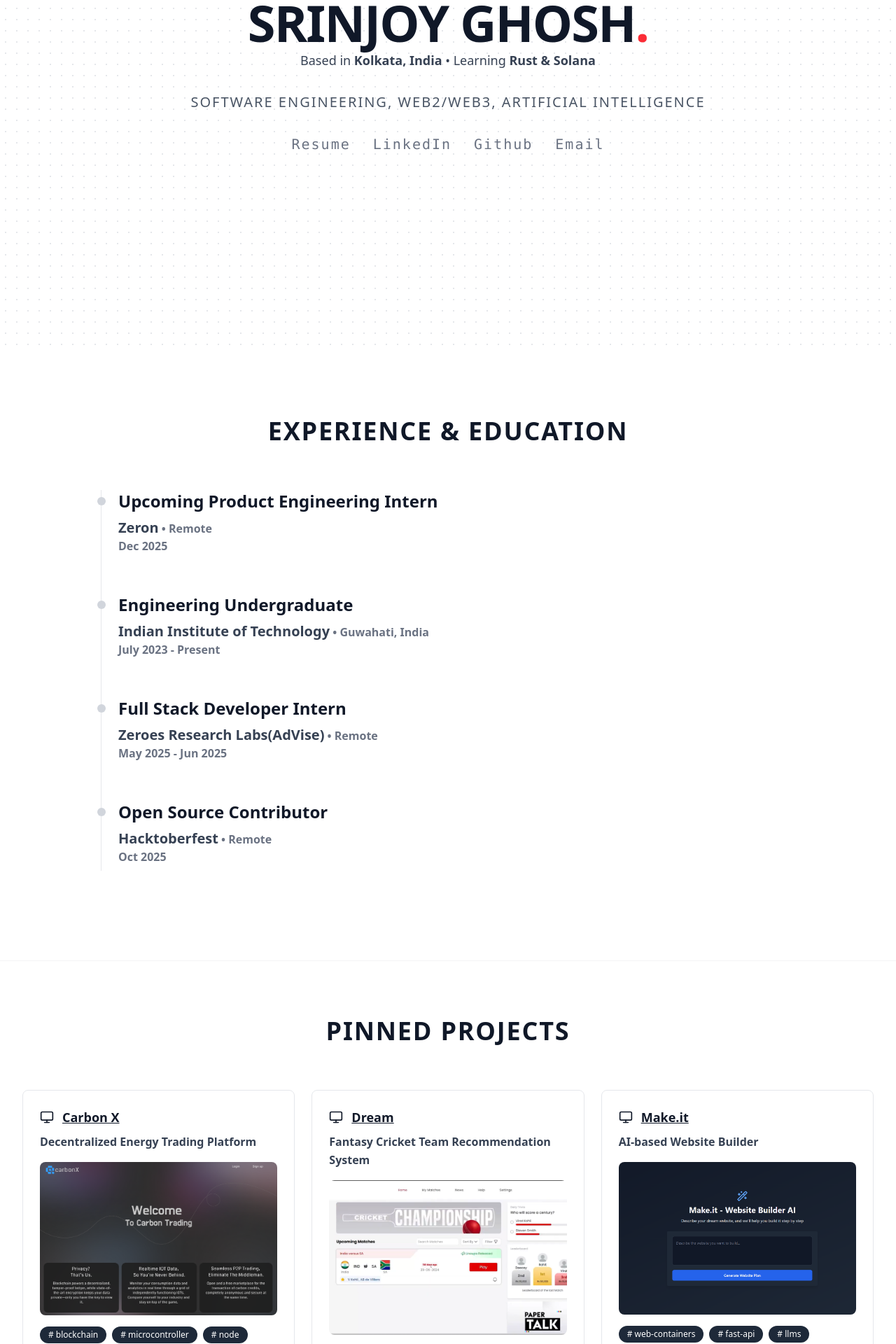
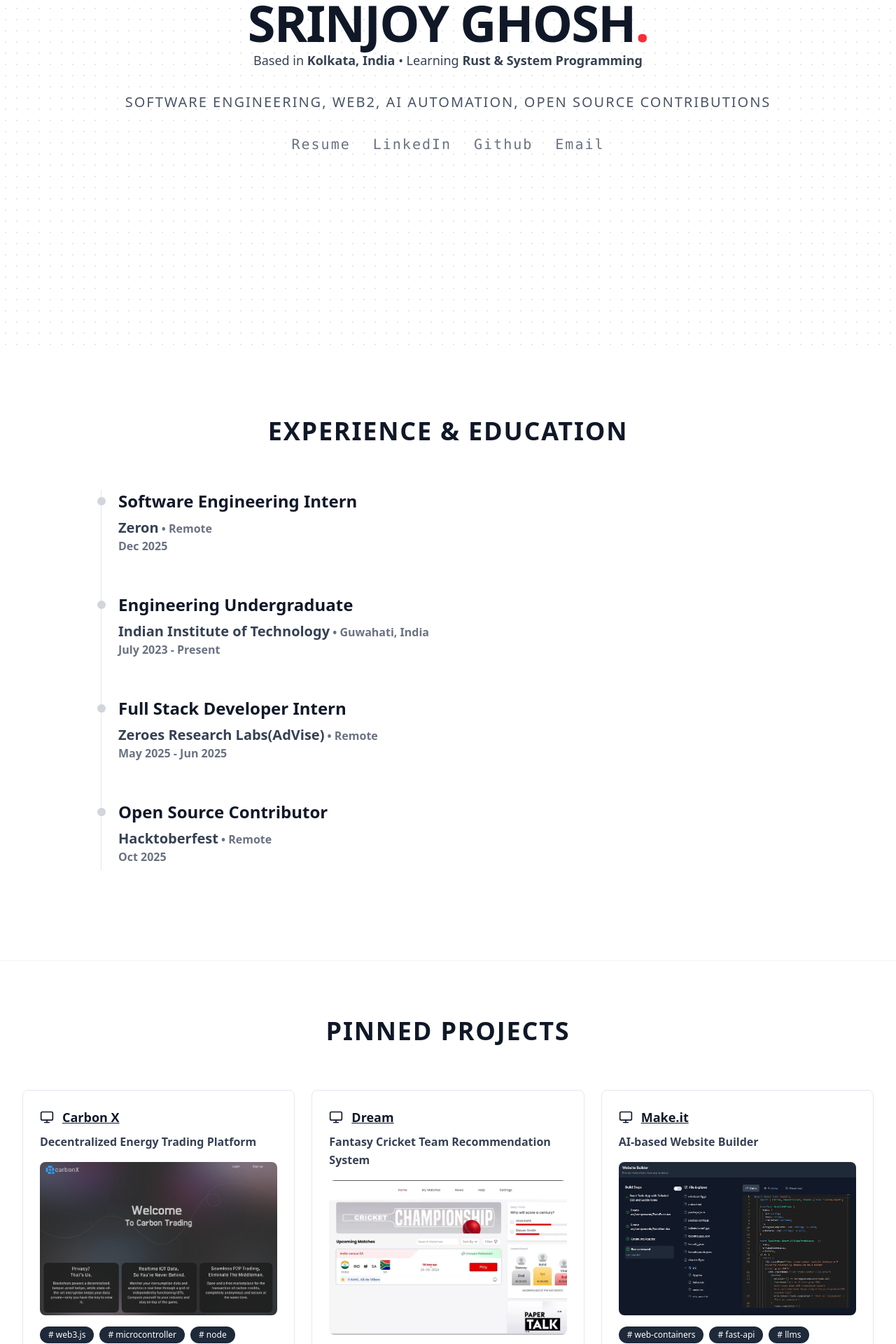
Before and after one commit to sgcodes7471/portoflio, a Next.js app: page / in a window 1280 px wide. Shown: the part 300-2220 px from the top of the page at 70% size. Built offline with nearby package versions, Linux system fonts and the light colour scheme.

Commit message:
work and projects updates

```diff
--- a/components/bg.tsx
+++ b/components/bg.tsx
@@ -13,7 +13,7 @@
     {
     company : "Zeron",
     date : "Dec 2025",
-    role : "Upcoming Product Engineering Intern",
+    role : "Software Engineering Intern",
     location : "Remote",
     details : <></>
    },
@@ -29,14 +29,14 @@
     date : "May 2025 - Jun 2025",
     role : "Full Stack Developer Intern",
     location : "Remote",
-    details : <>Worked with <b className = "text-red-500">Next.js</b>, <b className = "text-red-500">Python</b> and <b className = "text-red-500">Supabase</b> to make AI Advertisement products</>
+    details : <>Worked with <b className = "text-red-500">Next.js</b>, <b className = "text-red-500">Python</b> and <b className = "text-red-500">LLMs</b> to make AI Advertisement products pipelines</>
    },
    {
     company : "Hacktoberfest",
     date : "Oct 2025",
     role : "Open Source Contributor",
     location : "Remote",
-    details : <>Contributed using <b className = "text-red-500">JavaScript</b>, to build LLM-based content moderation system and a serverless realtime chat feature</>
+    details : <>Contributed using <b className = "text-red-500">JavaScript</b> and <b className = "text-red-500">Supabase</b>, to build content moderation system and a serverless realtime chat feature</>
    }
   ];
 
--- a/components/portfolio.tsx
+++ b/components/portfolio.tsx
@@ -18,7 +18,7 @@
       img : "/projects/carbon.png" ,
       subtitle : "Decentralized Energy Trading Platform",
       description: "A decentralized platform for tracking energy usage and enabling peer-to-peer energy trading supporting real-time trade broadcasting, secure order matching, and privacy-preserving transactions, with verified identities using NFTs as decentralized identifiers.",
-      tags: ["# blockchain", "# microcontroller", "# node", "# redis"],
+      tags: ["# web3.js", "# microcontroller", "# node", "# redis"],
       link: "https://github.com/sgcodes7471/carbon-x",
       date : "Jan 2025 - Feb 2025"
     },
@@ -35,10 +35,10 @@
       title: "Make.it",
       img : "/projects/make.png" ,
       subtitle : "AI-based Website Builder",
-      description: "A platform that generates complete websites with structured folders using Anthropic AI, supports follow-up prompts for iterative development, includes a file explorer and drag-and-drop component management, and runs live previews in browser.",
+      description: "A platform that generates complete websites with structured folders using Gemini AI, supports follow-up prompts for iterative development with GitHub OAuth, includes a file explorer and Zip-file downloads, and runs live previews in browser.",
       tags: ["# web-containers", "# fast-api", "# llms"],
       link: "https://github.com/sgcodes7471/make.it",
-      date : "Sept 2025"
+      date : "Nov 2025 - Ongoing"
     },
     {
       title: "ThreeTube",
@@ -49,7 +49,6 @@
       link: "https://github.com/Dappers24/ThreeTube",
       date : "Oct 2024 - Nov 2024"
     },
-
     {
       title: "Custom Database",
       img : "/projects/db.png" ,
@@ -104,12 +103,12 @@
             {' • '}
             Learning {' '}
             <span className='font-semibold'>
-              Rust & Solana
+              Rust & System Programming
             </span>
           </p>
 
           <p className="text-lg md:text-xl text-gray-600 tracking-widest uppercase">
-            Software Engineering, Web2/Web3, Artificial Intelligence
+            Software Engineering, Web2, AI Automation, Open Source Contributions
           </p>
 
           <Connect/>
```
Also changed, not shown: public/projects/make.png.
